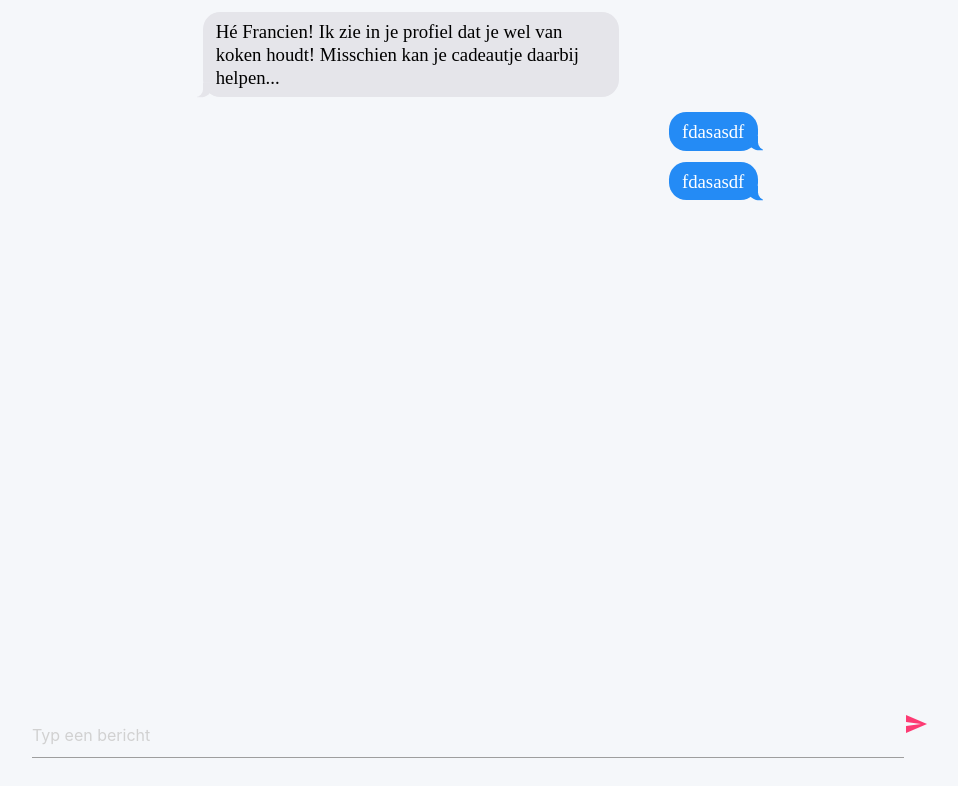
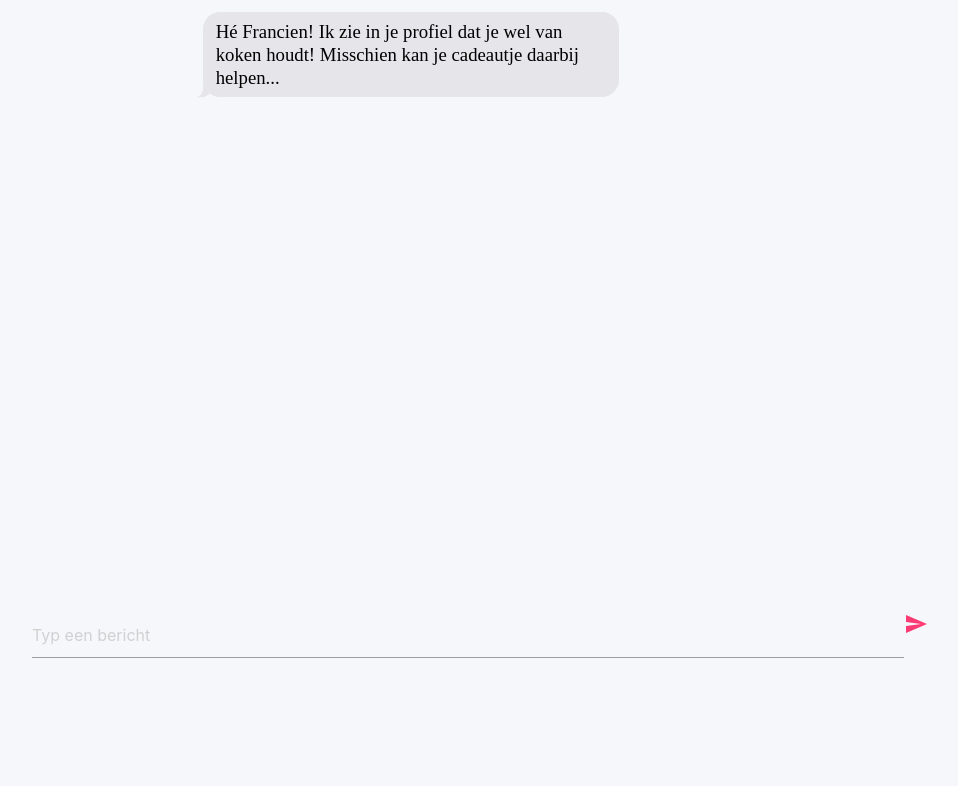
Before and after one commit to JopBB/sinterklaas2021, a plain HTML site: page messages.html in a window 1280 px wide. Shown: the part 93-879 px from the top of the page, without its empty margins (160-1118 px from the left). After the commit the page ends 800 px from the top, so only its background shows below. Drawn offline with nearby package versions, Linux system fonts and the light colour scheme; a web font is replaced by a local one.

Commit message:
move text input up

```diff
--- a/messages.html
+++ b/messages.html
@@ -40,7 +40,6 @@
 
 			 <div class="imessage">
 			    <p class="from-them">Hé Francien! Ik zie in je profiel dat je wel van koken houdt! Misschien kan je cadeautje daarbij helpen...</p>
-			    <p class='from-me'>fdasasdf</p><p class='from-me'>fdasasdf</p>
 
  			 </div>
  			 <div class="messageInput">
--- a/style.css
+++ b/style.css
@@ -264,7 +264,7 @@ body {
 
 
 .imessage {
-	height:700px;
+	height:600px;
   border-radius: 0.25rem;
   display: flex;
   flex-direction: column;
```
